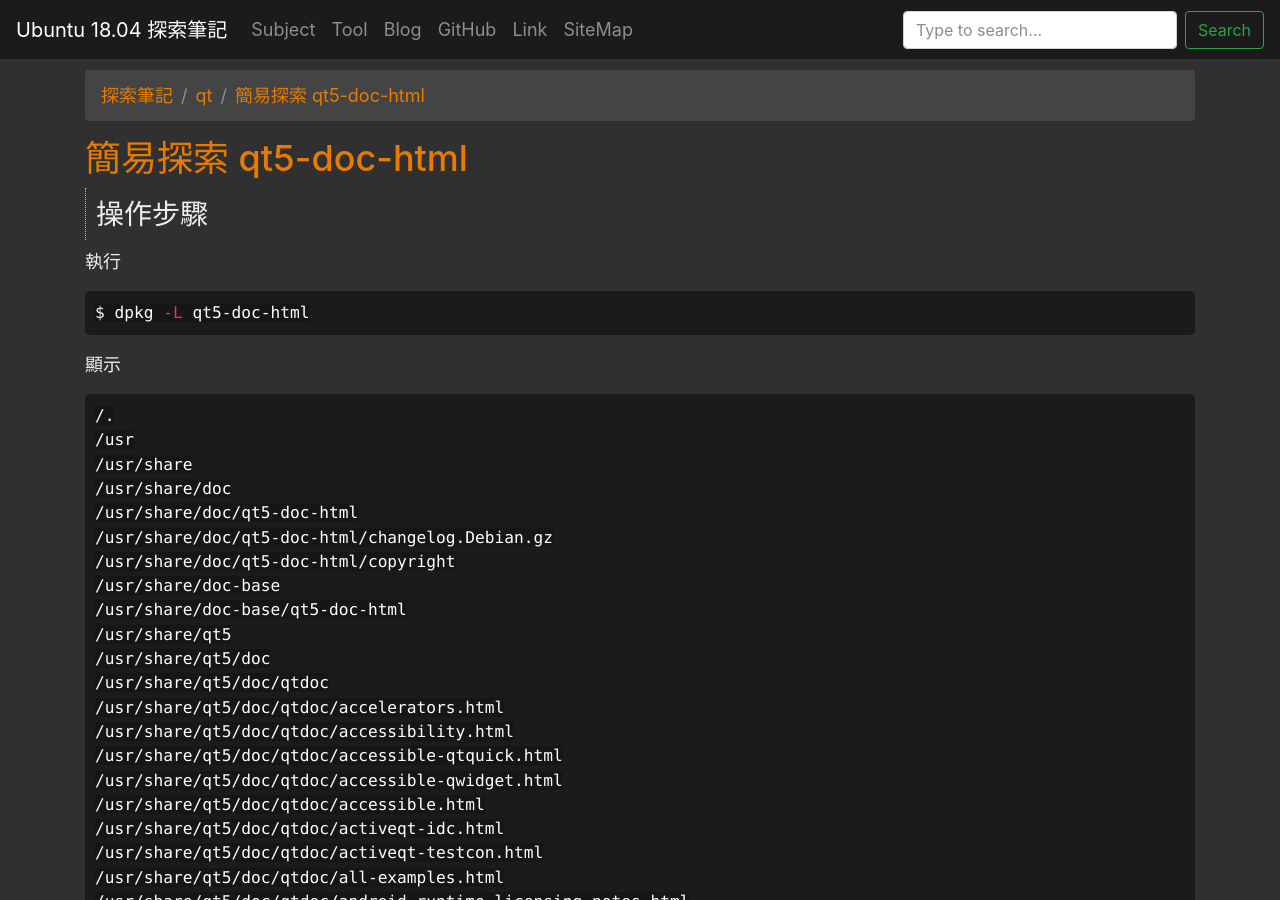
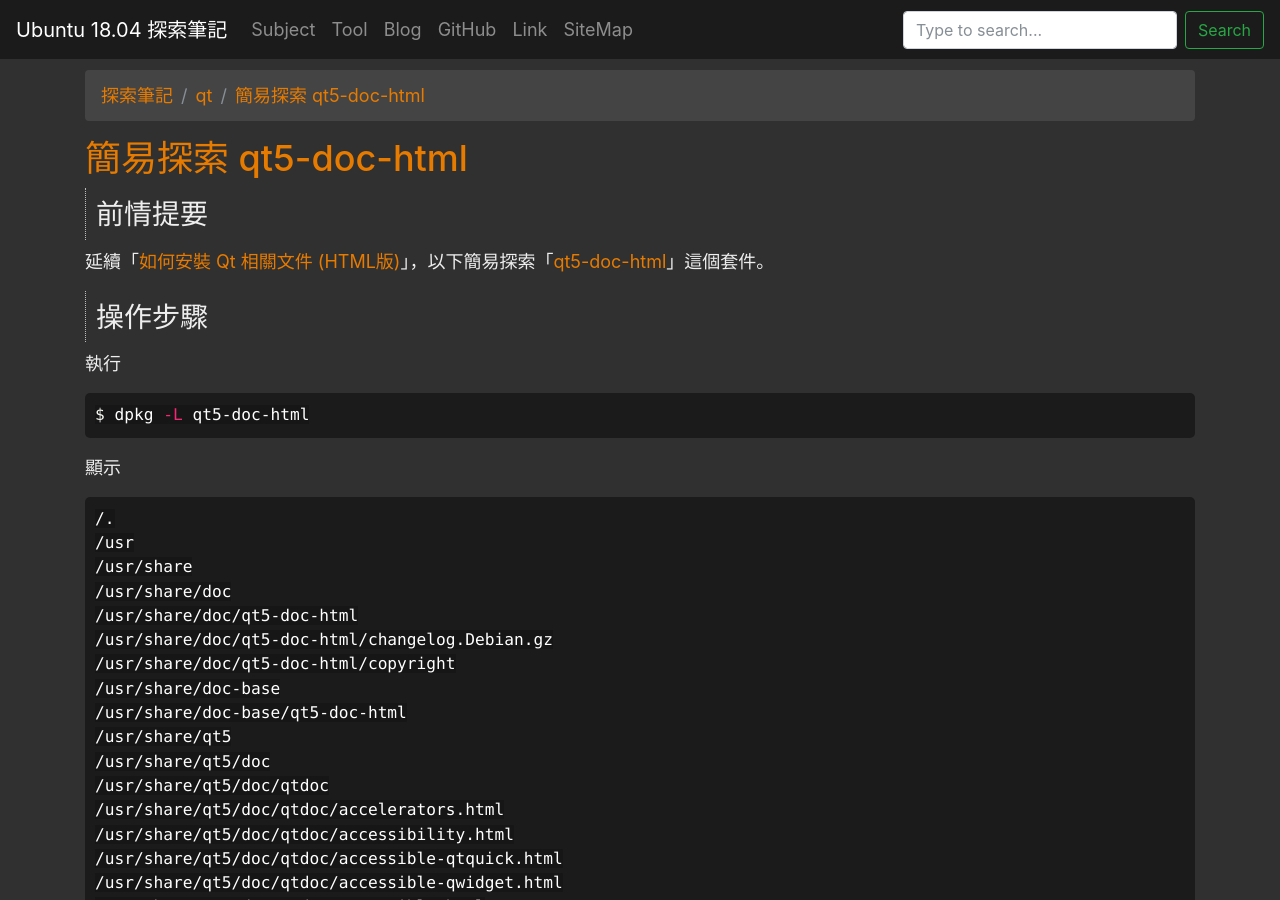
Before and after one commit to samwhelp/note-ubuntu-18.04, a Jekyll site: the page built from read/subject/qt/doc/explore-qt5-doc-html.md, in a window 1280 px wide and 900 px high. Built offline with Jekyll 4.4.1, drawn with Linux system fonts in a browser that asks for light colours; nearby versions of some CDN libraries.

Commit message:
qt5-doc-html

```diff
--- a/read/subject/qt/doc/explore-qt5-doc-html.md
+++ b/read/subject/qt/doc/explore-qt5-doc-html.md
@@ -9,6 +9,11 @@ parent:
   url: '/read/subject/qt'
 source_url: '/read/subject/qt/doc/explore-qt5-doc-html.md'
 ---
+
+
+## 前情提要
+
+延續「[如何安裝 Qt 相關文件 (HTML版)](install-qt5-doc-html)」，以下簡易探索「[qt5-doc-html](https://packages.ubuntu.com/bionic/qt5-doc-html)」這個套件。
 
 
 ## 操作步驟
```
